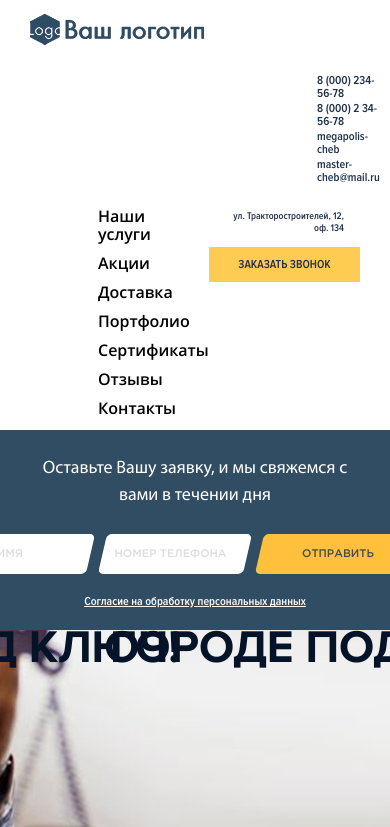
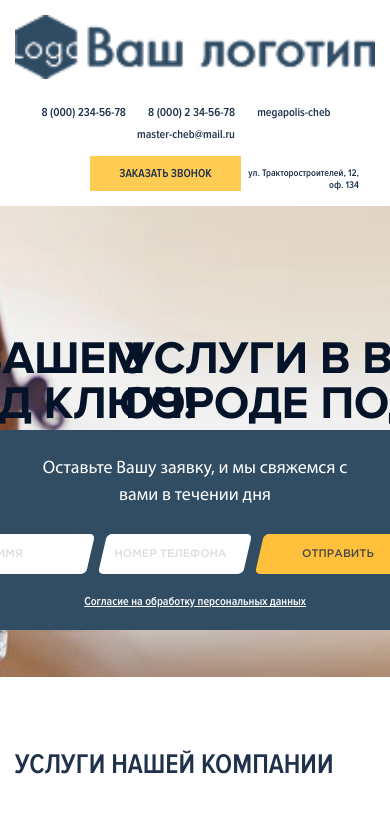
Before and after one commit to Sibi7/counsel, a website: page index.html in a window 390 px wide. Shown: the top 827 px of the page. Drawn offline with Linux system fonts and the light colour scheme; files that its build step writes are made by us from their sources; files whose address does not match are found by name.

Commit message:
add responsive head

```diff
--- a/app/js/script.js
+++ b/app/js/script.js
@@ -20,44 +20,26 @@ $(document).ready(function () {
             }
         }
     });
-    $('.car').owlCarousel({
-        loop:true,
-        margin:0,
-        nav: false,
-        responsiveClass:true,
-        // navText: ["<i class='fa fa-2x fa-angle-left'></i>","<i class='fa fa-2x fa-angle-right'></i>"],
-        responsive:{
-            0:{
-                items:1,
-                nav:true
-            },
-            600:{
-                items:1,
-                nav:false
-            },
-            1000:{
-                items:1,
-                nav:false,
-                loop:true
-            }
-        }
-    });
-    $.fn.scrollToTop = function () {
-        $(this).hide().removeAttr("href");
-        if ($(window).scrollTop() >= "250") $(this).fadeIn("slow");
-        var scrollDiv = $(this);
-        $(window).scroll(function () {
-            if ($(window).scrollTop() <= "250") {
-                $(scrollDiv).fadeOut("slow")
-            }
-            else {
-                $(scrollDiv).fadeIn("slow")
-            }
-        });
-        $(this).click(function () {
-            $("html, body").animate({scrollTop: 0}, "slow")
-        })
-    };
-    $('#Go_Top').scrollToTop();
-    /*close go to top scroll*/
+    // $('.car').owlCarousel({
+    //     loop:true,
+    //     margin:0,
+    //     nav: false,
+    //     responsiveClass:true,
+    //     // navText: ["<i class='fa fa-2x fa-angle-left'></i>","<i class='fa fa-2x fa-angle-right'></i>"],
+    //     responsive:{
+    //         0:{
+    //             items:1,
+    //             nav:true
+    //         },
+    //         600:{
+    //             items:1,
+    //             nav:false
+    //         },
+    //         1000:{
+    //             items:1,
+    //             nav:false,
+    //             loop:true
+    //         }
+    //     }
+    // })
 });
--- a/app/sass/responsive/_style.scss
+++ b/app/sass/responsive/_style.scss
@@ -1,17 +1,55 @@
-@media only screen and (max-width: 1024px) {
-
+@media only screen and (max-width: 1200px) {
+	.header__menu{
+      display: block;
+    }
 }
 
 @media only screen and (max-width: 980px) {
-
+  .header__menu {
+    float: left;
+    width: -webkit-calc(100% - 219px);
+    width: calc(100% - 219px);
+    margin-top: 21px;
+    margin-left: 68px;
+    margin-bottom: 24px;
+  }
 }
 
 @media only screen and (max-width: 770px) {
-
+  .container{
+    padding-left: 15px;
+    padding-right:15px;
+  }
 }
 
 @media only screen and (max-width: 736px) {
+  .header__menu {
+    float: left;
+    width: -webkit-calc(100% - 219px);
+    width: calc(100% - 219px);
+    margin-top: 21px;
+    display: none;
+    margin-left: 68px;
+    margin-bottom: 24px;
+  }
 
+  .header__logo {
+    margin: 15px auto;
+    width: 100%;
+  }
+  .header__modal {
+    display: block;
+    position: relative;
+    float: right;
+    margin-top: 13px;
+    width: 151px;
+    margin-bottom: 15px;
+  }
+  .header__contacts {
+    margin-left: 0;
+    text-align: center;
+    margin-top: 0;
+  }
 }
 
 @media only screen and (max-width: 500px) {
--- a/index.html
+++ b/index.html
@@ -4,11 +4,7 @@
 <head lang="en">
     <meta charset="UTF-8">
     <meta http-equiv="Content-Type" content="text/html; charset=utf-8"/>
-    <!--для масштабируемых моделей-->
-    <meta name="viewport" content="initial-scale=1, maximum-scale=1, user-scalable=no">
-    <!--для немасштабируемых моделей-->
-    <meta name="viewport" content="width=1366">
-    <!--для ссылок с мобильными телефонами-->
+    <meta name="viewport" content="initial-scale=1, maximum-scale=1s, user-scalable=no">
     <meta name="format-detection" content="telephone=no">
     <title></title>
     <link rel="stylesheet" href="https://maxcdn.bootstrapcdn.com/font-awesome/4.5.0/css/font-awesome.min.css">
```
Also changed, not shown: app/html/html_open.html (+1 -5 lines), css/styles.min.css, js/script.min.js.
